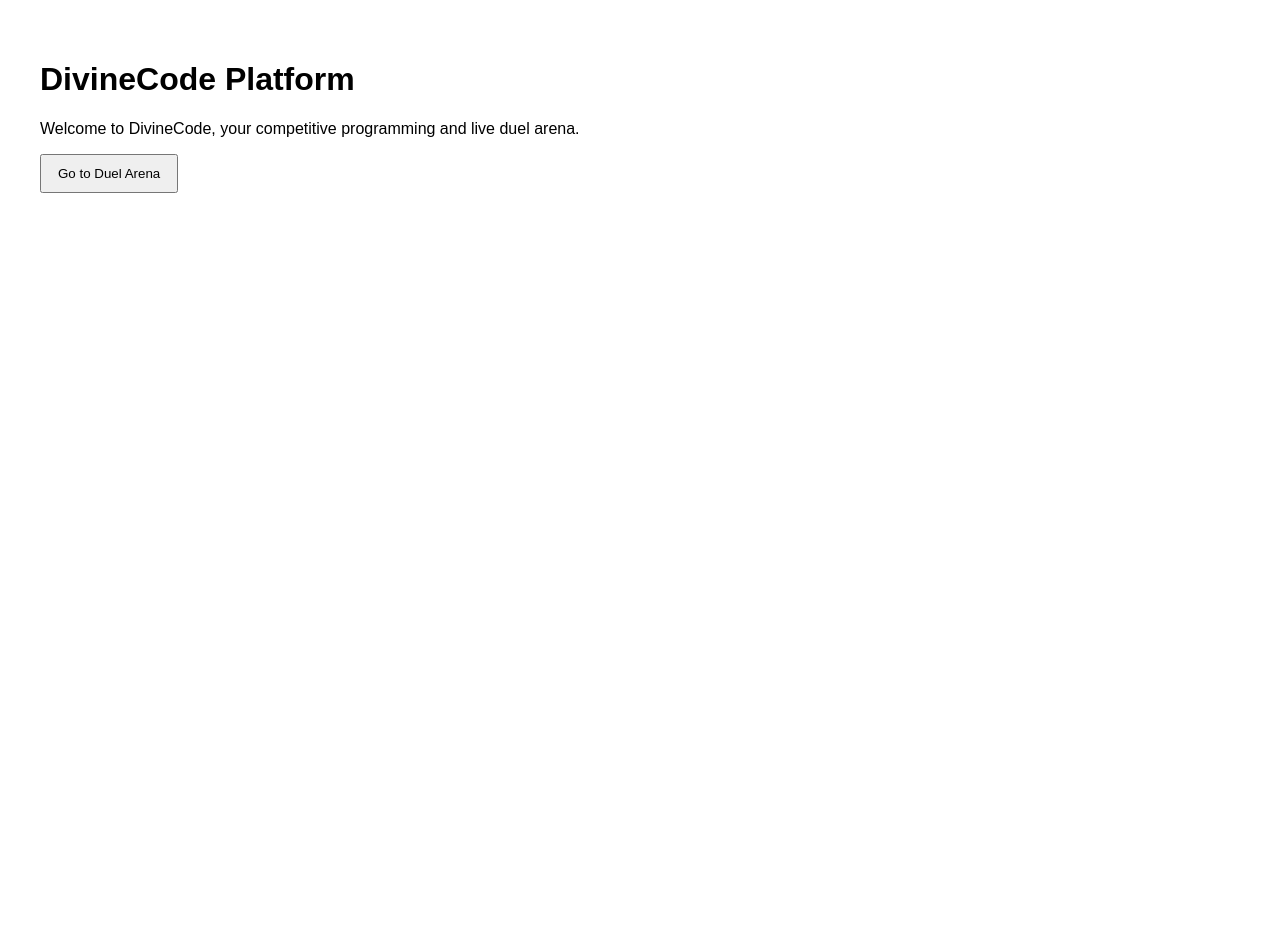
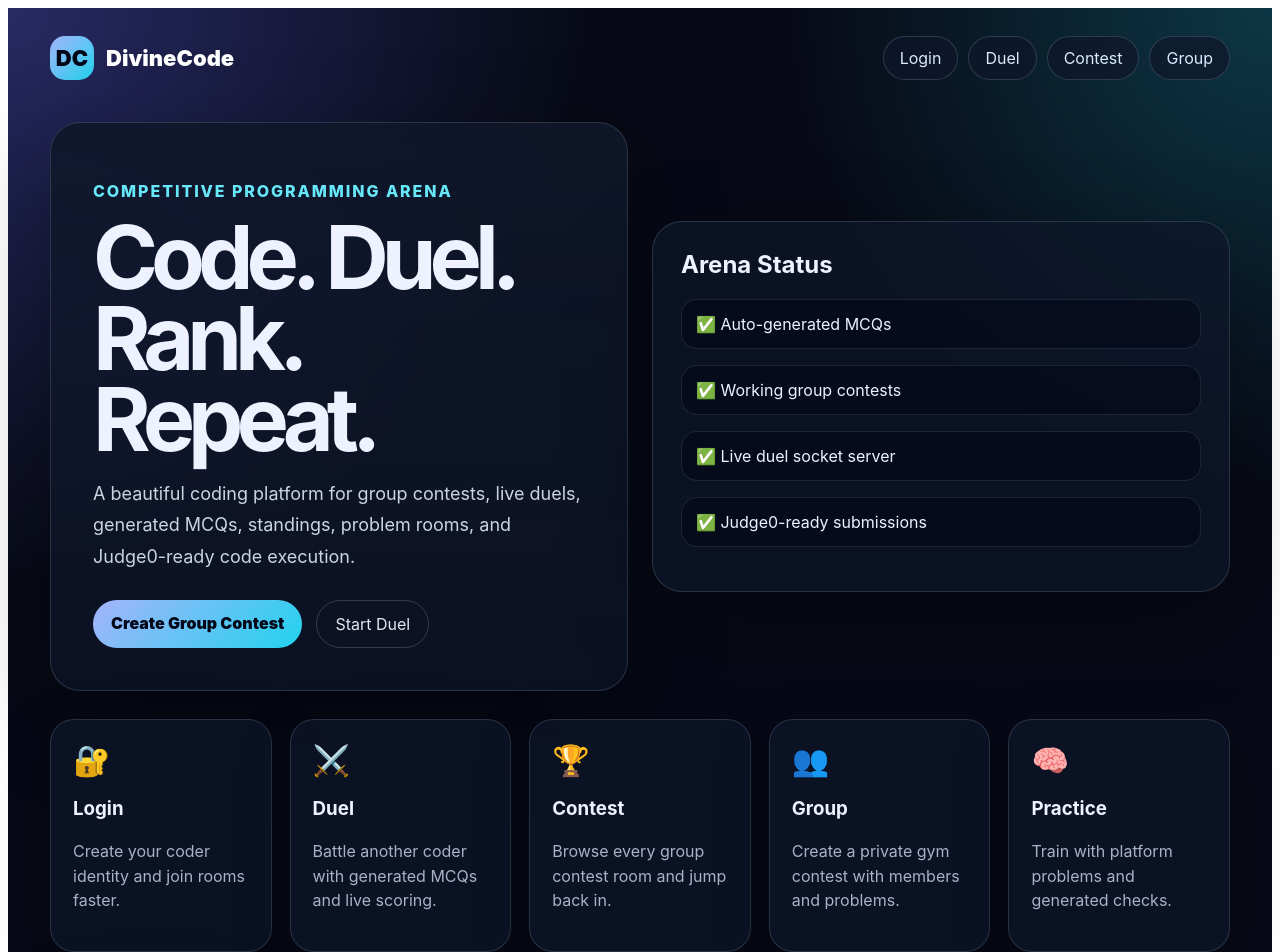
Before and after one commit to Rahul-1-eng/Divinecode, a Next.js app in the folder apps/web/: page / in a window 1280 px wide. Shown: the top 952 px of the page. Before the commit the page ends 800 px from the top, so only its background shows below. Built offline with nearby package versions, Linux system fonts and the light colour scheme.

Commit message:
Create eye-catching platform home page

```diff
--- a/apps/web/pages/index.tsx
+++ b/apps/web/pages/index.tsx
@@ -1,11 +1,52 @@
+const features = [
+  { title: 'Login', href: '/signin', icon: '🔐', text: 'Create your coder identity and join rooms faster.' },
+  { title: 'Duel', href: '/duel', icon: '⚔️', text: 'Battle another coder with generated MCQs and live scoring.' },
+  { title: 'Contest', href: '/contests', icon: '🏆', text: 'Browse every group contest room and jump back in.' },
+  { title: 'Group', href: '/contests/create', icon: '👥', text: 'Create a private gym contest with members and problems.' },
+  { title: 'Practice', href: '/contests', icon: '🧠', text: 'Train with platform problems and generated checks.' },
+  { title: 'Judge0', href: '/contests', icon: '⚙️', text: 'Ready for real code execution through Judge0.' }
+];
+
 export default function Home() {
   return (
-    <main style={{ padding: '2rem', fontFamily: 'Arial, sans-serif' }}>
-      <h1>DivineCode Platform</h1>
-      <p>Welcome to DivineCode, your competitive programming and live duel arena.</p>
-      <a href="/duel">
-        <button style={{ padding: '10px 16px', cursor: 'pointer' }}>Go to Duel Arena</button>
-      </a>
+    <main style={{ minHeight: '100vh', padding: 28, fontFamily: 'Inter, Arial, sans-serif', color: '#eef2ff', background: 'radial-gradient(circle at top left, rgba(99,102,241,.35), transparent 36rem), radial-gradient(circle at top right, rgba(34,211,238,.22), transparent 30rem), #070a16' }}>
+      <nav style={{ maxWidth: 1180, margin: '0 auto 42px', display: 'flex', justifyContent: 'space-between', alignItems: 'center', gap: 18, flexWrap: 'wrap' }}>
+        <a href="/" style={{ display: 'flex', alignItems: 'center', gap: 12, color: 'white', textDecoration: 'none', fontWeight: 900, fontSize: 22 }}>
+          <span style={{ width: 44, height: 44, borderRadius: 15, display: 'grid', placeItems: 'center', background: 'linear-gradient(135deg,#a5b4fc,#22d3ee)', color: '#020617' }}>DC</span>
+          DivineCode
+        </a>
+        <div style={{ display: 'flex', gap: 10, flexWrap: 'wrap' }}>
+          {['Login', 'Duel', 'Contest', 'Group'].map((item) => (
+            <a key={item} href={item === 'Login' ? '/signin' : item === 'Duel' ? '/duel' : item === 'Group' ? '/contests/create' : '/contests'} style={{ color: '#dbeafe', textDecoration: 'none', padding: '11px 16px', borderRadius: 999, border: '1px solid rgba(148,163,184,.25)', background: 'rgba(15,23,42,.72)' }}>{item}</a>
+          ))}
+        </div>
+      </nav>
+
+      <section style={{ maxWidth: 1180, margin: '0 auto', display: 'grid', gridTemplateColumns: 'repeat(auto-fit,minmax(280px,1fr))', gap: 24, alignItems: 'center' }}>
+        <div style={{ padding: 42, borderRadius: 30, border: '1px solid rgba(148,163,184,.22)', background: 'linear-gradient(180deg,rgba(15,23,42,.9),rgba(15,23,42,.62))', boxShadow: '0 28px 90px rgba(0,0,0,.35)' }}>
+          <p style={{ color: '#67e8f9', fontWeight: 800, letterSpacing: '.12em', textTransform: 'uppercase' }}>Competitive programming arena</p>
+          <h1 style={{ fontSize: 'clamp(44px,7vw,88px)', lineHeight: .92, letterSpacing: '-.08em', margin: '12px 0 18px' }}>Code. Duel. Rank. Repeat.</h1>
+          <p style={{ color: '#cbd5e1', fontSize: 18, lineHeight: 1.75 }}>A beautiful coding platform for group contests, live duels, generated MCQs, standings, problem rooms, and Judge0-ready code execution.</p>
+          <div style={{ display: 'flex', gap: 14, flexWrap: 'wrap', marginTop: 28 }}>
+            <a href="/contests/create" style={{ color: '#020617', textDecoration: 'none', padding: '13px 18px', borderRadius: 999, fontWeight: 900, background: 'linear-gradient(135deg,#a5b4fc,#22d3ee)' }}>Create Group Contest</a>
+            <a href="/duel" style={{ color: '#e2e8f0', textDecoration: 'none', padding: '13px 18px', borderRadius: 999, border: '1px solid rgba(148,163,184,.28)' }}>Start Duel</a>
+          </div>
+        </div>
+        <div style={{ padding: 28, borderRadius: 30, border: '1px solid rgba(148,163,184,.22)', background: 'rgba(15,23,42,.72)', boxShadow: '0 28px 90px rgba(0,0,0,.3)' }}>
+          <h2 style={{ marginTop: 0 }}>Arena Status</h2>
+          {['Auto-generated MCQs', 'Working group contests', 'Live duel socket server', 'Judge0-ready submissions'].map((x) => <p key={x} style={{ padding: 14, borderRadius: 16, background: 'rgba(2,6,23,.55)', border: '1px solid rgba(148,163,184,.16)' }}>✅ {x}</p>)}
+        </div>
+      </section>
+
+      <section style={{ maxWidth: 1180, margin: '28px auto 0', display: 'grid', gridTemplateColumns: 'repeat(auto-fit,minmax(210px,1fr))', gap: 18 }}>
+        {features.map((feature) => (
+          <a href={feature.href} key={feature.title} style={{ color: '#eef2ff', textDecoration: 'none', padding: 22, borderRadius: 24, border: '1px solid rgba(148,163,184,.22)', background: 'rgba(15,23,42,.72)', boxShadow: '0 18px 60px rgba(0,0,0,.22)' }}>
+            <div style={{ fontSize: 30 }}>{feature.icon}</div>
+            <h3>{feature.title}</h3>
+            <p style={{ color: '#a8b3c7', lineHeight: 1.55 }}>{feature.text}</p>
+          </a>
+        ))}
+      </section>
     </main>
   );
 }
```
